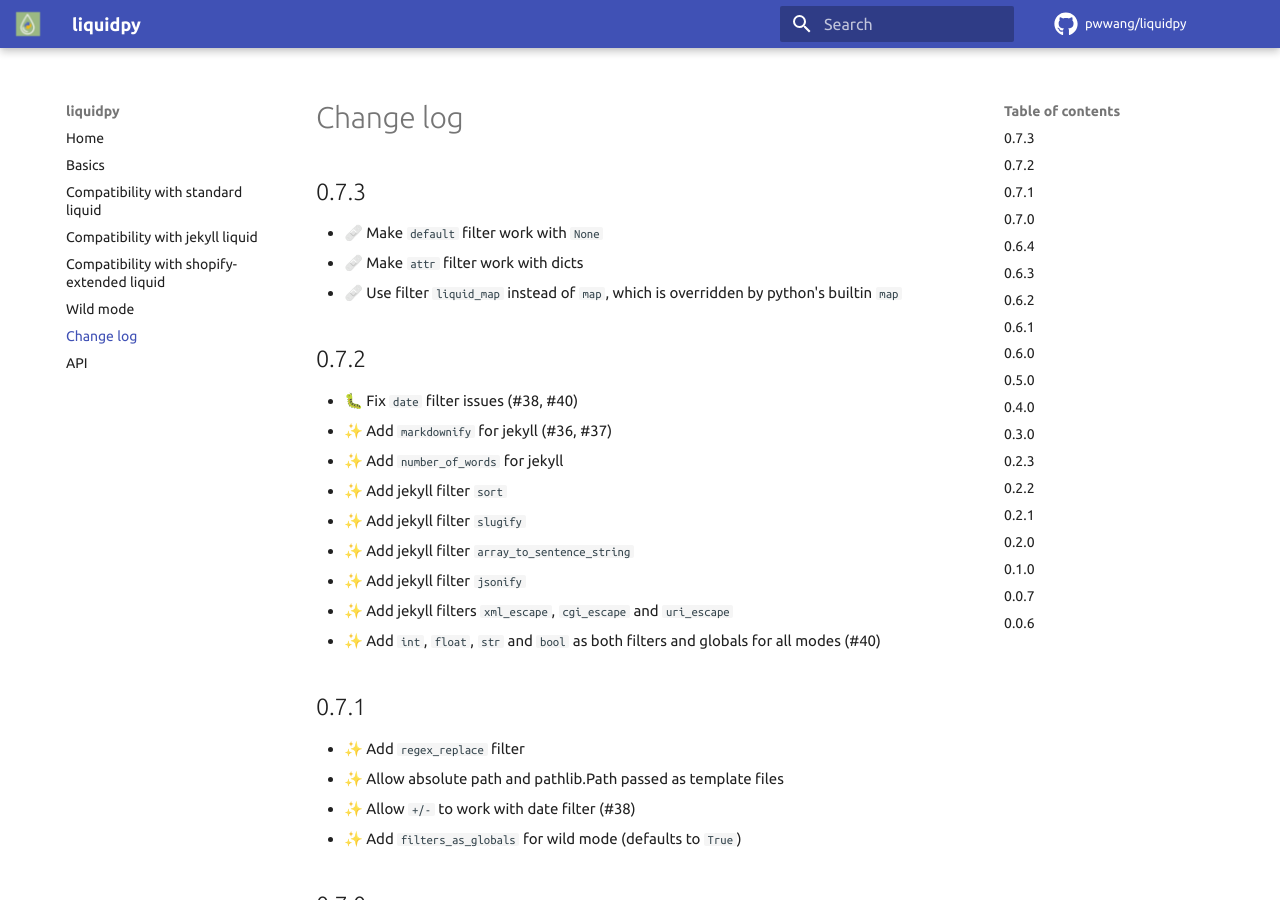
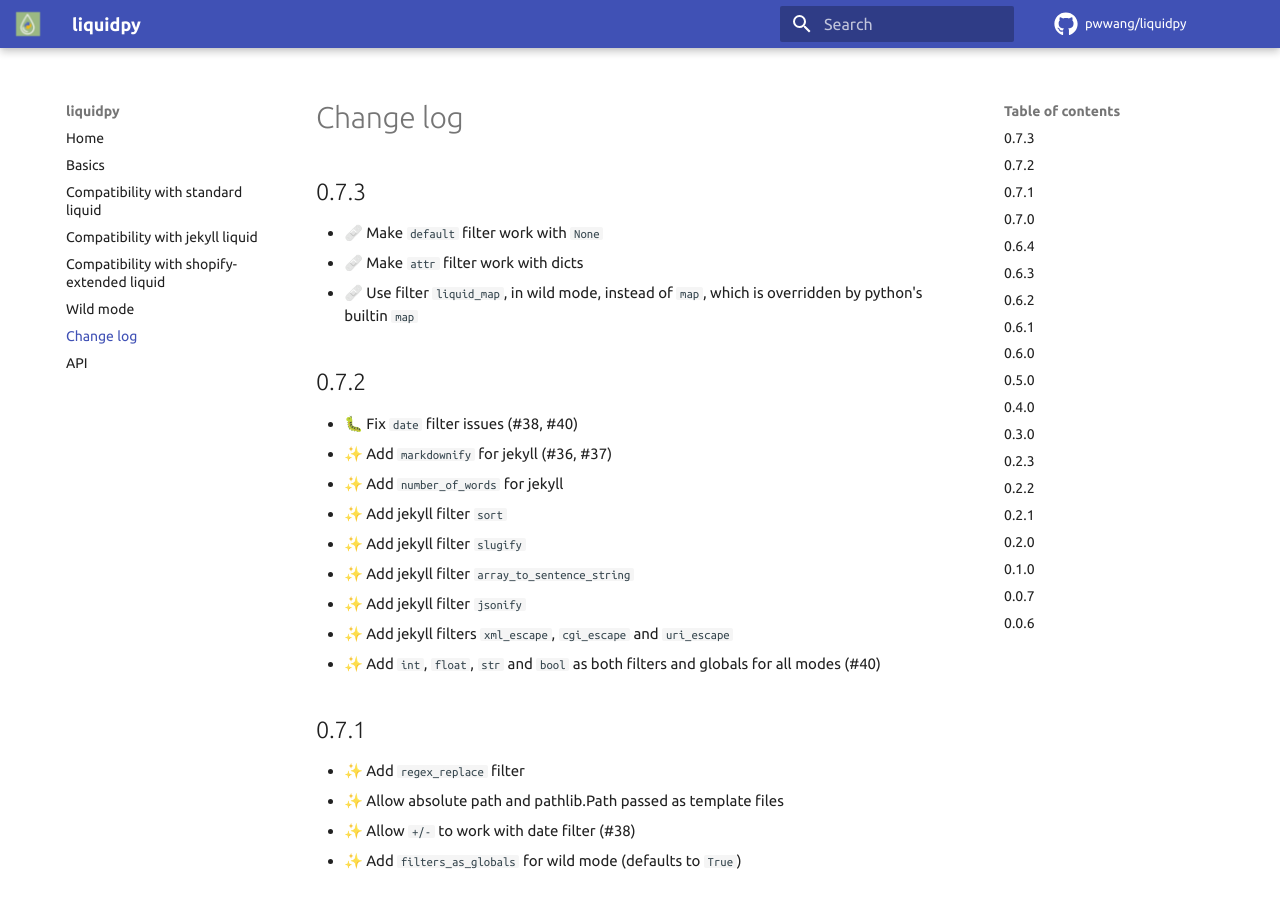
Before and after one commit to pwwang/liquidpy, an MkDocs documentation site: the page built from docs/changelog.md, in a window 1280 px wide and 900 px high. Built offline with MkDocs 1.6.1 and Material for MkDocs 9.7.7, drawn with Linux system fonts in a browser that asks for light colours; comment, search, counter and statistics services are not loaded.

Commit message:
📝 Update changelog

```diff
--- a/docs/changelog.md
+++ b/docs/changelog.md
@@ -2,7 +2,7 @@
 
 - 🩹 Make `default` filter work with `None`
 - 🩹 Make `attr` filter work with dicts
-- 🩹 Use filter `liquid_map` instead of `map`, which is overridden by python's builtin `map`
+- 🩹 Use filter `liquid_map`, in wild mode, instead of `map`, which is overridden by python's builtin `map`
 
 # 0.7.2
 
```
